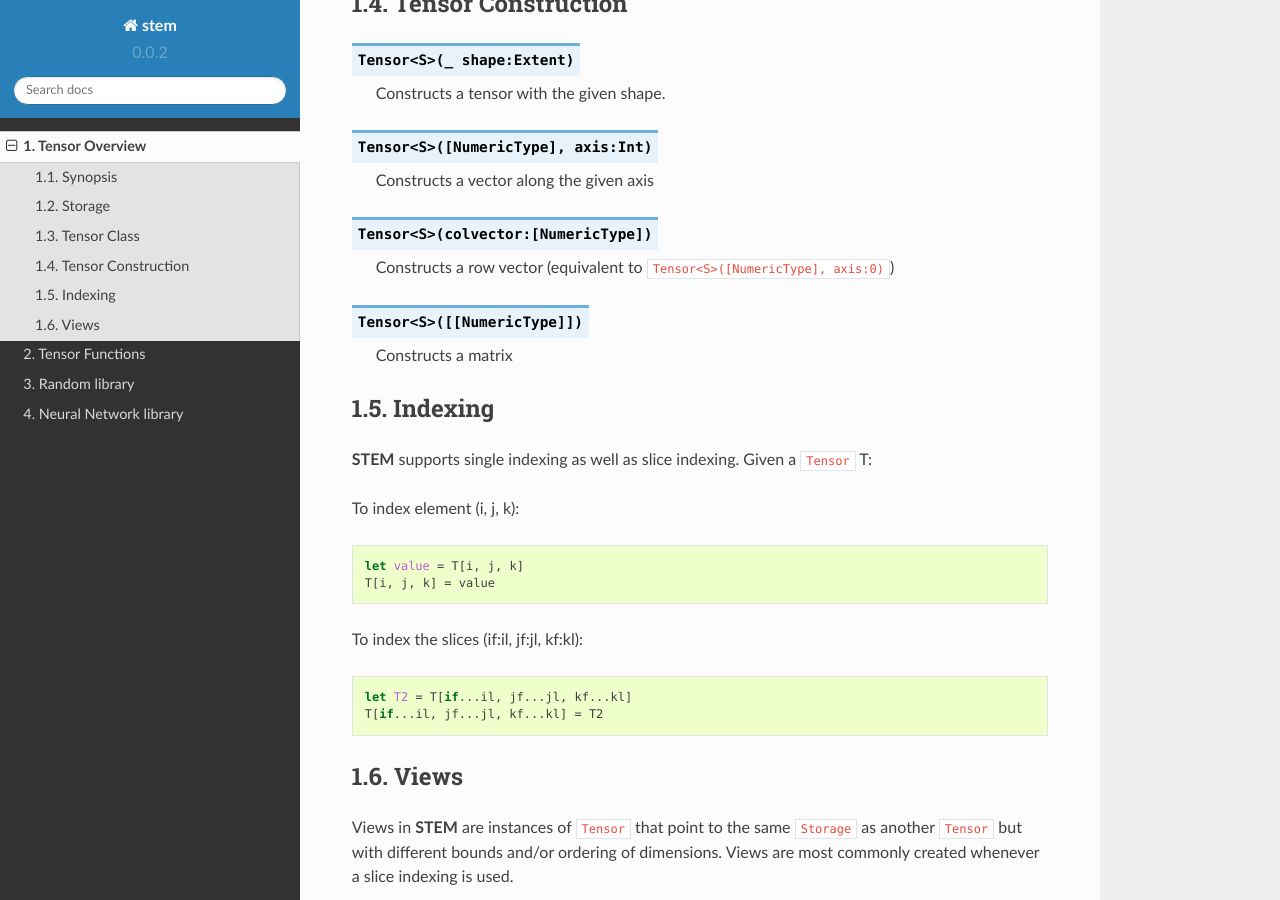
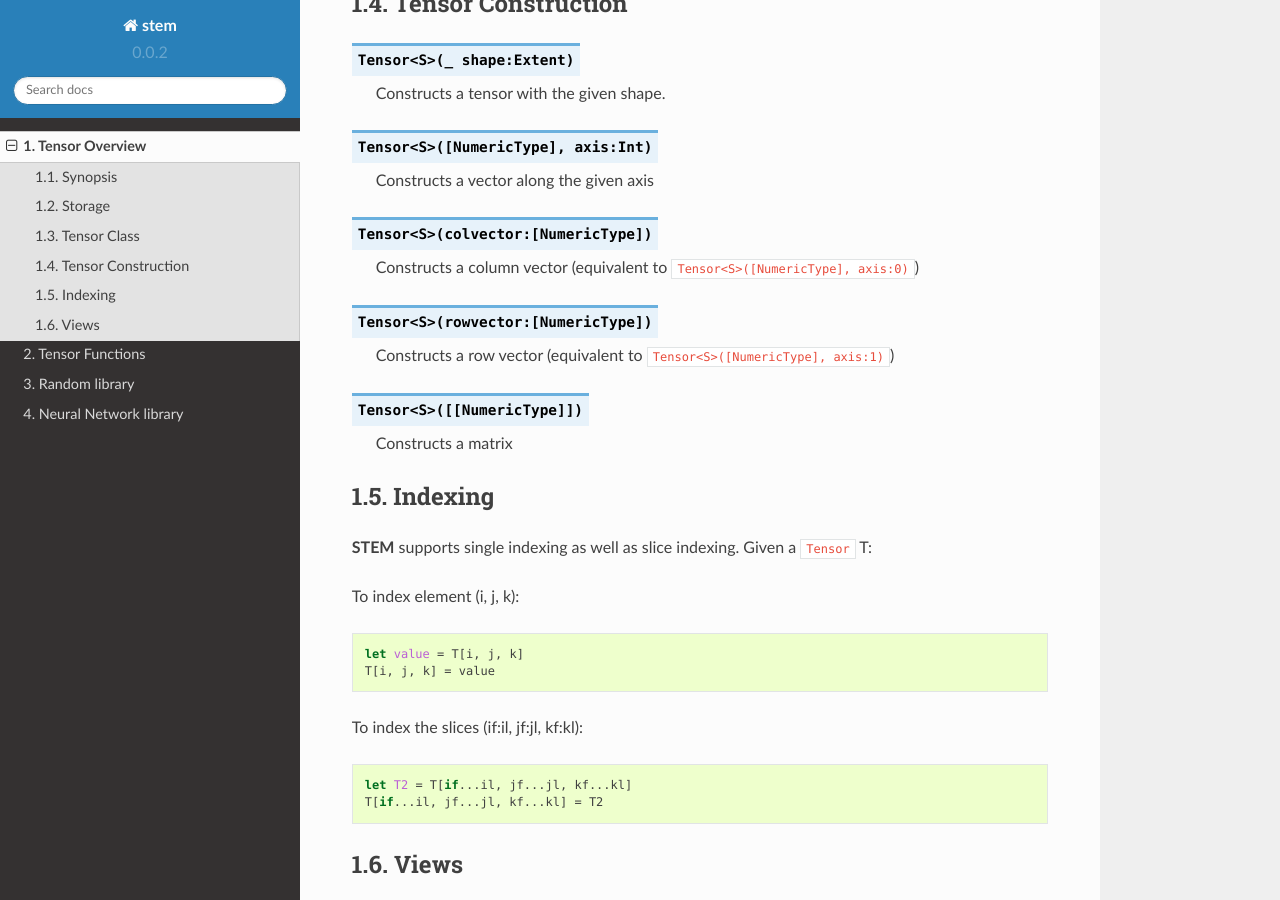
Before and after one commit to abeschneider/stem, a Sphinx documentation site: the page built from docs/source/tensor.rst, in a window 1280 px wide and 900 px high, scrolled down 3117 px. Built offline with Sphinx 7.4.7 and the Read the Docs theme 2.0.0, drawn with Linux system fonts in a browser that asks for light colours.

Commit message:
caught mistake with rowvector and colvector construction

```diff
--- a/docs/source/tensor.rst
+++ b/docs/source/tensor.rst
@@ -180,7 +180,11 @@ Tensor Construction
 
 .. function:: Tensor<S>(colvector:[NumericType])
 
-  Constructs a row vector (equivalent to ``Tensor<S>([NumericType], axis:0)``)
+  Constructs a column vector (equivalent to ``Tensor<S>([NumericType], axis:0)``)
+
+.. function:: Tensor<S>(rowvector:[NumericType])
+
+  Constructs a row vector (equivalent to ``Tensor<S>([NumericType], axis:1)``)
 
 .. function:: Tensor<S>([[NumericType]])
 
```
